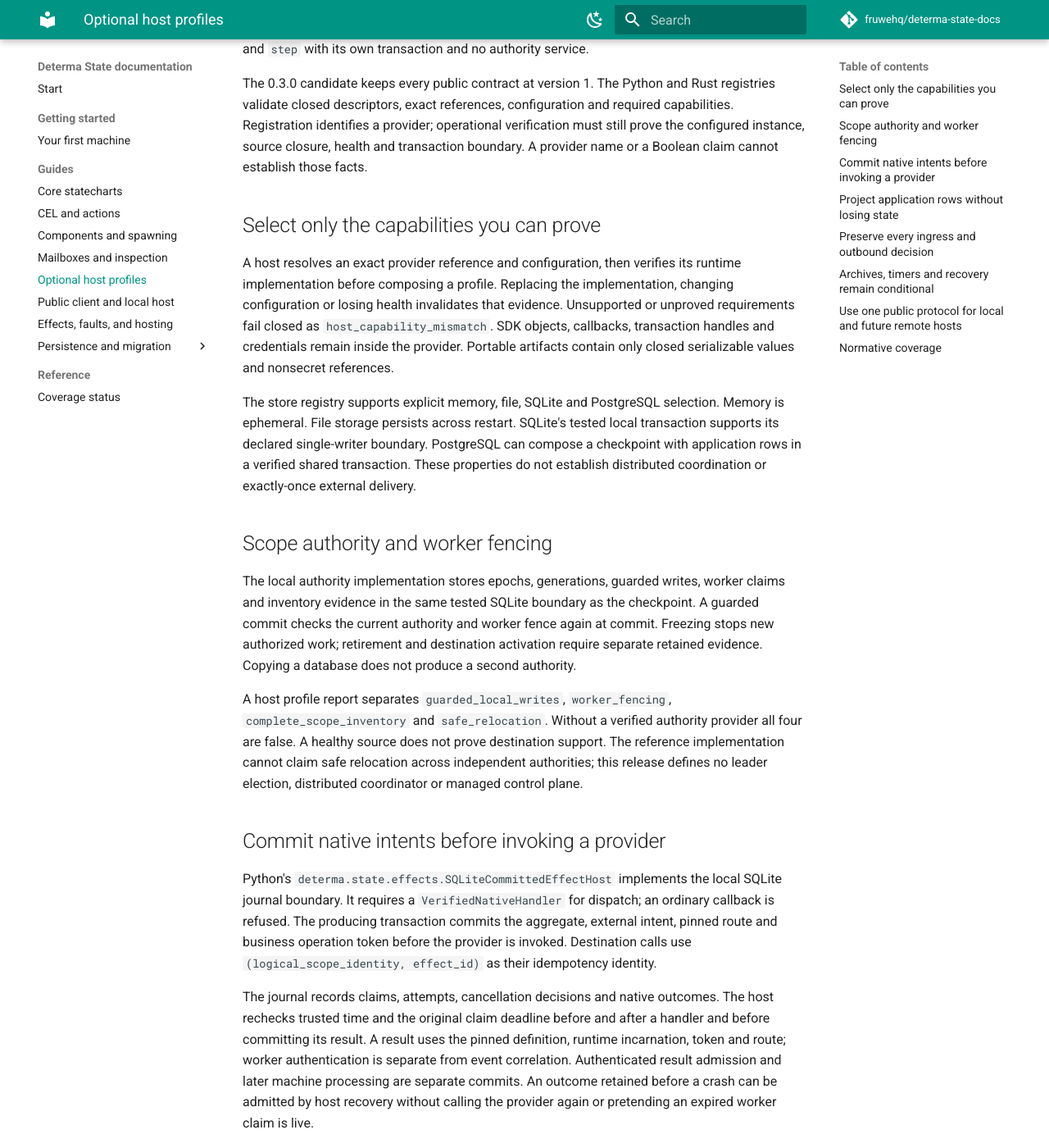
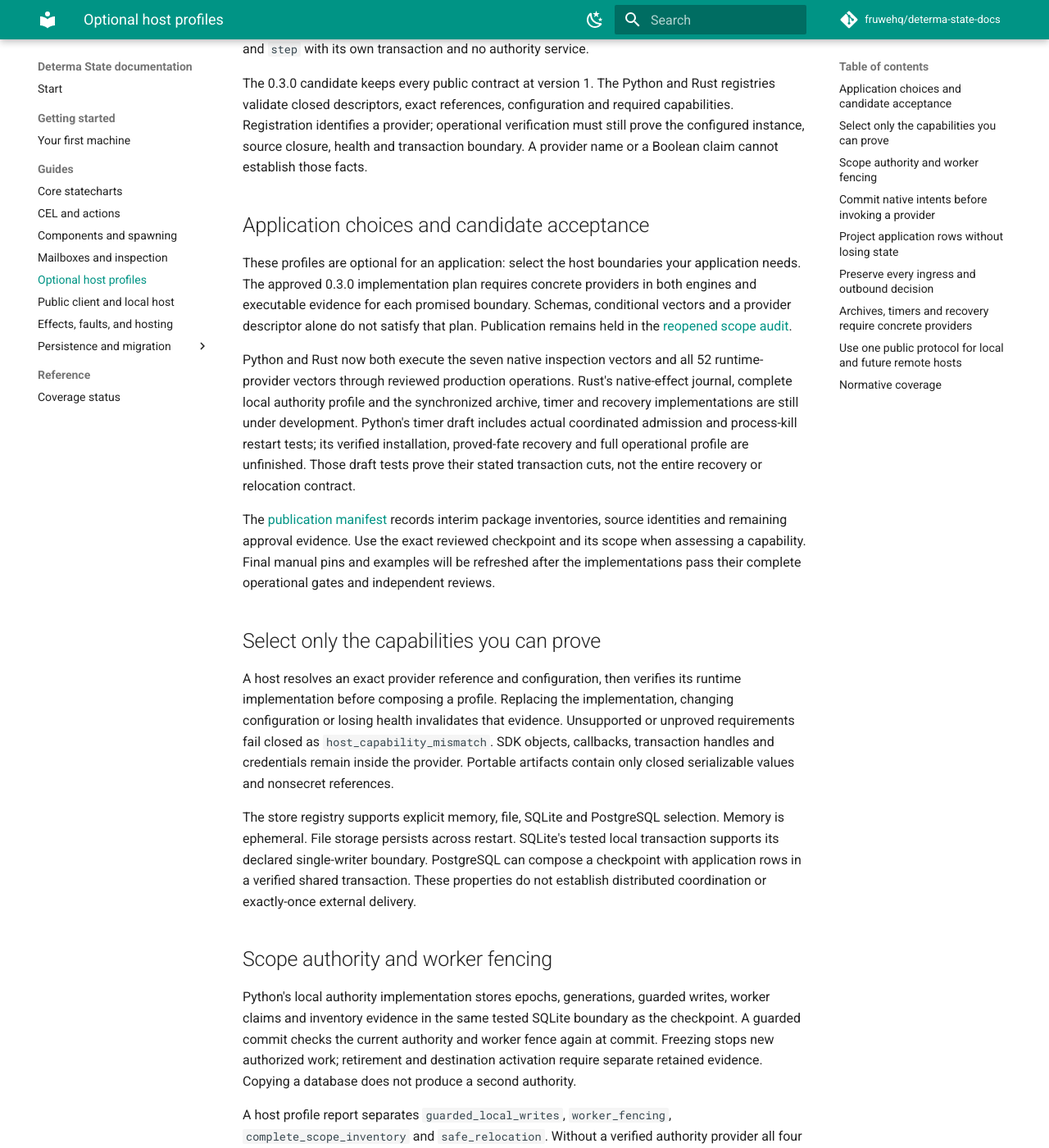
Before and after one commit to fruwehq/determa-state-docs, an MkDocs documentation site: the page built from docs/guides/optional-host-profiles.md, in a window 1280 px wide and 1400 px high, scrolled down 209 px. Shown: the whole window at 82% size. Built offline with MkDocs 1.6.1 and Material for MkDocs 9.7.7, drawn with Linux system fonts in a browser that asks for light colours; comment, search, counter and statistics services are not loaded; some of the changed text lies outside the part shown.

Commit message:
docs: distinguish optional usage from required candidate implementation

```diff
--- a/docs/guides/optional-host-profiles.md
+++ b/docs/guides/optional-host-profiles.md
@@ -10,6 +10,28 @@ registries validate closed descriptors, exact references, configuration and requ
 capabilities. Registration identifies a provider; operational verification must still
 prove the configured instance, source closure, health and transaction boundary. A
 provider name or a Boolean claim cannot establish those facts.
+
+## Application choices and candidate acceptance
+
+These profiles are optional for an application: select the host boundaries your
+application needs. The approved 0.3.0 implementation plan requires concrete providers
+in both engines and executable evidence for each promised boundary. Schemas,
+conditional vectors and a provider descriptor alone do not satisfy that plan.
+Publication remains held in the [reopened scope audit](https://github.com/fruwehq/determa-state-examples/issues/21).
+
+Python and Rust now both execute the seven native inspection vectors and all 52
+runtime-provider vectors through reviewed production operations. Rust's native-effect
+journal, complete local authority profile and the synchronized archive, timer and
+recovery implementations are still under development. Python's timer draft includes
+actual coordinated admission and process-kill restart tests; its verified installation,
+proved-fate recovery and full operational profile are unfinished. Those draft tests
+prove their stated transaction cuts, not the entire recovery or relocation contract.
+
+The [publication manifest](https://github.com/fruwehq/determa-state-docs/blob/fruwe/publication-manifest-v030/PUBLICATION_MANIFEST.md)
+records interim package inventories, source identities and remaining approval evidence.
+Use the exact reviewed checkpoint and its scope when assessing a capability. Final
+manual pins and examples will be refreshed after the implementations pass their
+complete operational gates and independent reviews.
 
 ## Select only the capabilities you can prove
 
@@ -28,7 +50,7 @@ do not establish distributed coordination or exactly-once external delivery.
 
 ## Scope authority and worker fencing
 
-The local authority implementation stores epochs, generations, guarded writes, worker
+Python's local authority implementation stores epochs, generations, guarded writes, worker
 claims and inventory evidence in the same tested SQLite boundary as the checkpoint.
 A guarded commit checks the current authority and worker fence again at commit.
 Freezing stops new authorized work; retirement and destination activation require
@@ -94,7 +116,7 @@ all observable decisions; ignoring any of them prevents a lossless claim. An
 unhandled machine input differs from a malformed ingress item. Outbox retention and
 idempotent destinations govern external delivery independently of machine handling.
 
-## Archives, timers and recovery remain conditional
+## Archives, timers and recovery require concrete providers
 
 An archive is a consistent snapshot of explicitly selected root checkpoints and their
 complete declared participant closure. It retains queues, receipts, tombstones,
--- a/publication-hold-inputs.json
+++ b/publication-hold-inputs.json
@@ -3,7 +3,7 @@
   "inputs": {
     ".github/workflows/docs.yml": "98feb6fb55f8f94a373b867e1d8df881ae76a7ecc85bd719e374f85f3666be39",
     "Makefile": "b45013c9f49a46d8674279c9c510b21662c30f7d442842143c296ce08a067cc6",
-    "PUBLICATION_MANIFEST.md": "0834874a1a11390e55cedcadda51751516d6cea4bad39b53747420db40c823a7",
+    "PUBLICATION_MANIFEST.md": "74f555bd14e83b9b551e85a67291f1c565d64736432a0858681077b2f3feb2ba",
     "STATE_VERSION": "d915cc95d6ca8f47ae297713ed46d4e5c5d99ddd29fc3c61e263bdf305f2b5b0",
     "audit/packages/python-native-interim.json": "b5a263ce51f26cf15c3dcb2bc09acea9de3794b14a00fc3a9f4fb904ab8cf129",
     "audit/packages/rust-native-interim.json": "f920c990b2ea3fbc8f79eaa45cefe986b60eb3c67aa8b1059a518ad1fd9d9f65",
@@ -15,7 +15,7 @@
     "docs/guides/effects-faults-hosting.md": "b114c279433a5c70c4fbdfed762f7821e3b3aa11b542a9cc743f926daacdce69",
     "docs/guides/execution-checkpoint-hosting.md": "ba872d3984a1c016a7a358dd998fcc546ea0085e830c37042ca49d9d792b85de",
     "docs/guides/mailboxes-and-inspection.md": "20bf6ab2c3c5cd10438e5e79c42d9af4d4f63f944d68c3eebc8eba8caecb1779",
-    "docs/guides/optional-host-profiles.md": "aa263546c0ff81d966dd1177e61b4171b2e00d75f065a1c5c83bfe129a4ce6b0",
+    "docs/guides/optional-host-profiles.md": "ac3a20fec226d163a3a310948f292556ae8322f4a9cf1e76a83ed3909a133ddc",
     "docs/guides/persistence-and-migration.md": "cb73026ee3fcbb4bc1ca9fc3e760f8e11e01152f3f5effeee2bd4c30d783fcc2",
     "docs/guides/persistence-migration-reference.md": "8dc9d7f7073fdd705403dac5822600923ce2e817dee247f5770f4362c346325f",
     "docs/guides/public-host-client.md": "ab845f75729568f830a3e1357bc1afcb2d0db95e7556f9ad230c3a26bf9a0c5a",
```
Also changed, not shown: PUBLICATION_MANIFEST.md (+14 -4 lines).
